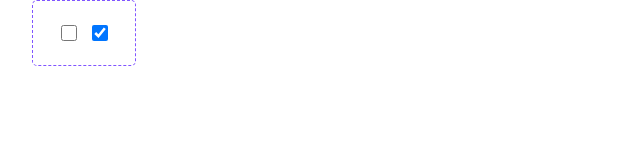
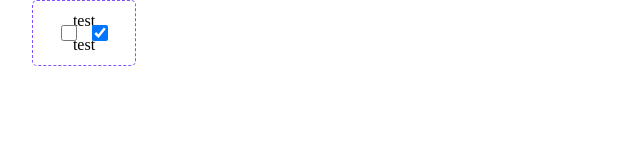
Before and after one commit to dlinev/admin-panel-makeup, a plain HTML site: page checkbox-radio.html in a window 1280 px wide. Shown: the full height of the page, 236-876 px from the left. Drawn offline with Linux system fonts and the light colour scheme.

Commit message:
Update checkbxo-radio

```diff
--- a/checkbox-radio.html
+++ b/checkbox-radio.html
@@ -15,9 +15,10 @@
     <div class="wrapper">
       <div class="frame frame_checkbox-radio">
           <input class="checkbox checkbox_empty" type="checkbox">
-          <div></div>
+          test
           </input>
           <input class="checkbox checkbox_checked" type="checkbox" checked>
+          test
           </input>
       </div>
 
```
